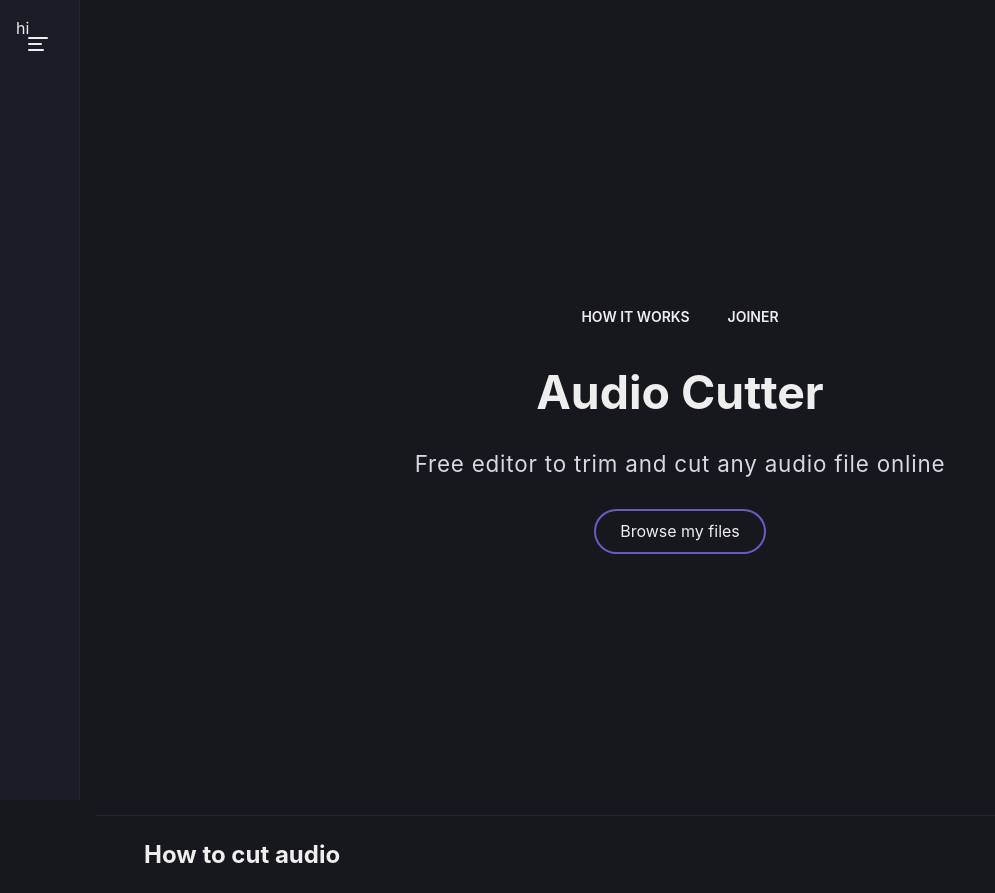
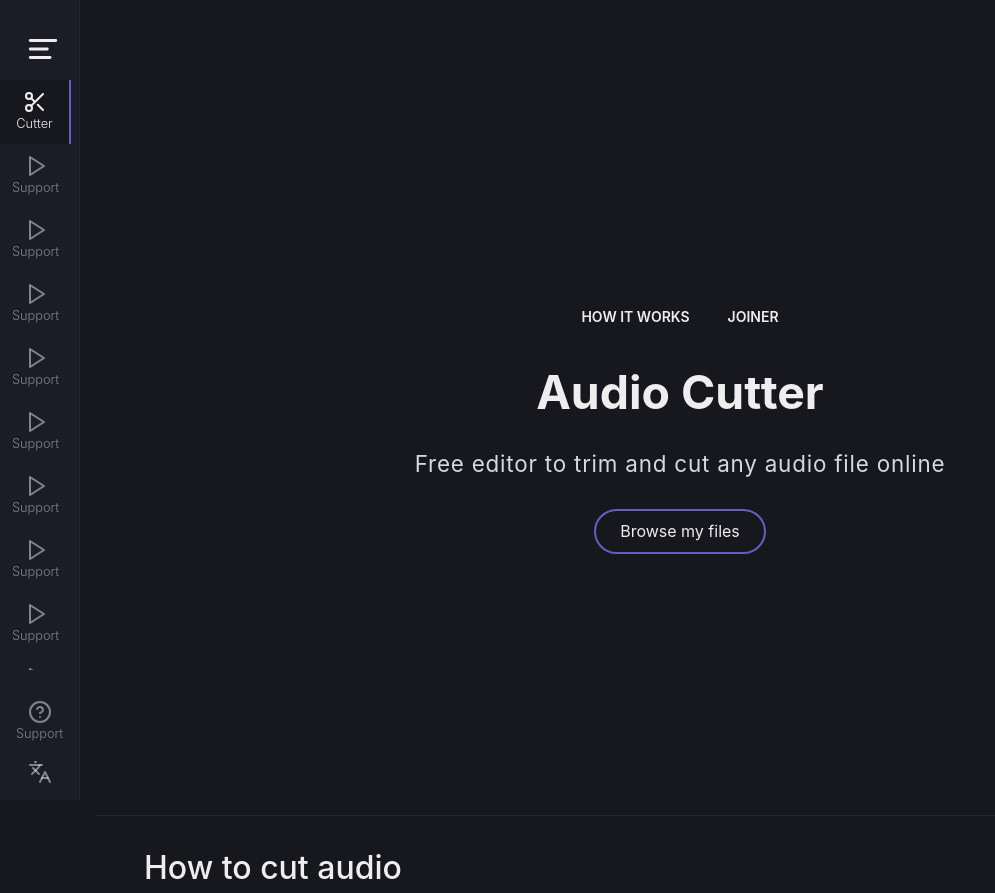
Before and after one commit to Shubham-5/audio-cutter, a Next.js app: page / in a window 1280 px wide. Shown: the top 893 px of the page, without its empty margins (0-995 px from the left). Built offline with nearby package versions, Linux system fonts and the light colour scheme.

Commit message:
Ready to push

```diff
--- a/app/page.module.css
+++ b/app/page.module.css
@@ -1,16 +1,3 @@
-.aside_toggle {
-  position: fixed;
-  top: 4%;
-  left: 2%;
-  z-index: 1000;
-  cursor: pointer;
-}
-
-.navbar {
-  background-color: var(--navColor);
-  border-right: solid 1px var(--borderColor);
-}
-
 .main {
   min-height: 100vh;
   width: 100%;
@@ -67,8 +54,17 @@
   padding-inline: 3rem;
 }
 
+.info_container h2 {
+  font-weight: 500;
+  font-size: 2rem;
+}
+.info_container h3 {
+  font-weight: 500;
+  font-size: 1.4rem;
+}
+
 .info_container p {
-  padding: 2rem;
+  padding: 1rem 2rem;
   border-left: 3px solid #665dc3;
   border-left: 3px solid var(--purpleColor);
   margin-bottom: 2rem;
--- a/app/page.tsx
+++ b/app/page.tsx
@@ -1,57 +1,23 @@
 "use client";
 
-import {
-  AppShell,
-  Burger,
-  Button,
-  FileInput,
-  Group,
-  Input,
-  Skeleton,
-} from "@mantine/core";
-import { useDisclosure } from "@mantine/hooks";
-import styles from "./page.module.css";
+import { AppShell, Button } from "@mantine/core";
 import Link from "next/link";
 
+import styles from "./page.module.css";
+import Sidebar from "../components/Sidebar";
+import Layout from "../components/Layout";
+
 export default function HomePage() {
-  const [desktopOpened, { toggle: toggleDesktop }] = useDisclosure(true);
   return (
-    <div>
-      <AppShell
-        navbar={{
-          width: 80,
-          breakpoint: "sm",
-          collapsed: { mobile: !desktopOpened, desktop: !desktopOpened },
-        }}
-        padding="md"
-      >
-        <div className={styles.aside_toggle} onClick={toggleDesktop}>
-          <svg
-            xmlns="http://www.w3.org/2000/svg"
-            width="24"
-            height="24"
-            viewBox="0 0 24 24"
-            fill="none"
-            stroke="currentColor"
-            strokeWidth="2"
-            strokeLinecap="round"
-            strokeLinejoin="round"
-            className="lucide lucide-align-left"
-          >
-            <line x1="21" x2="3" y1="6" y2="6" />
-            <line x1="15" x2="3" y1="12" y2="12" />
-            <line x1="17" x2="3" y1="18" y2="18" />
-          </svg>
-        </div>
-        <AppShell.Navbar p="md" className={styles.navbar}>
-          hi
-        </AppShell.Navbar>
+    <Layout>
+      <Sidebar />
+
       <AppShell.Main className={styles.main}>
         <div className={styles.hero_container}>
           <div className={styles.sticky_top_menu}>
-              <Button variant="transparent" component={Link} href="#">
+            <Button variant="transparent" component={Link} href="#info">
               HOW IT WORKS
-              </Button>{" "}
+            </Button>
             <Button variant="transparent" component={Link} href="#">
               JOINER
             </Button>
@@ -60,7 +26,6 @@
           <h3 className={styles.hero_subheading}>
             Free editor to trim and cut any audio file online
           </h3>
-
           <input
             type="file"
             placeholder="Browse my files"
@@ -70,12 +35,12 @@
           <button className={styles.file_selector}>Browse my files</button>
         </div>
 
-          <div className={styles.info_container}>
+        <div className={styles.info_container} id="info">
           <h2>How to cut audio</h2>
           <p>
             This app can be used to trim and/or cut audio tracks, remove an
-              audio fragments. Fade in and fade out your music easily to make
-              the audio harmoniously.
+            audio fragments. Fade in and fade out your music easily to make the
+            audio harmoniously.
             <br />
             <br /> It fast and easy to use. You can save the audio file in any
             format (codec parameters are configured)
@@ -87,7 +52,6 @@
           <p>This is serverless app. Your files does not leave your device</p>
         </div>
       </AppShell.Main>
-      </AppShell>
-    </div>
+    </Layout>
   );
 }
--- a/components/Sidebar/sidebar.module.css
+++ b/components/Sidebar/sidebar.module.css
@@ -4,7 +4,7 @@
 }
 
 .nav_icon_container {
-  scrollbar-color: var(--purpleColor) var(--mainBgColor);
+  scrollbar-color: var(--purpleColor);
   font-size: 0.9rem;
 }
 
```
Lines whose indentation alone changed are shown as unchanged.
